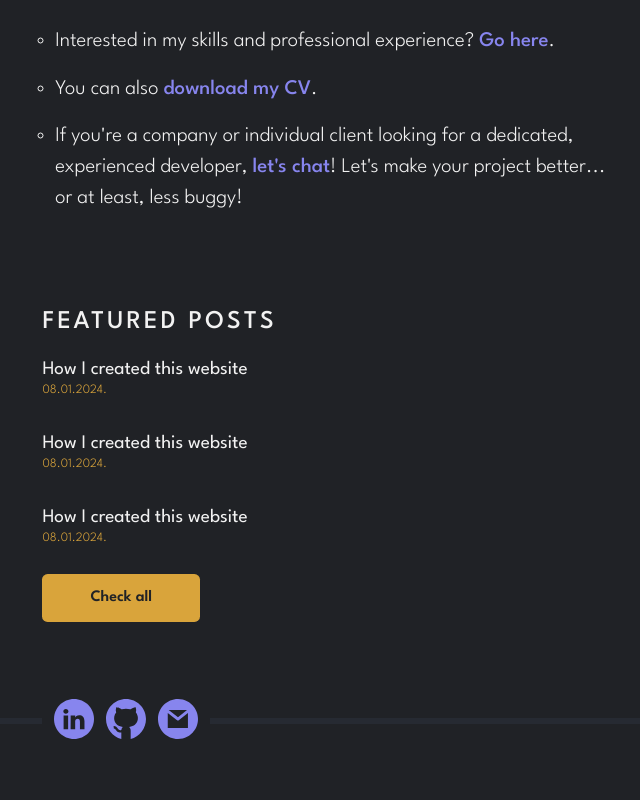
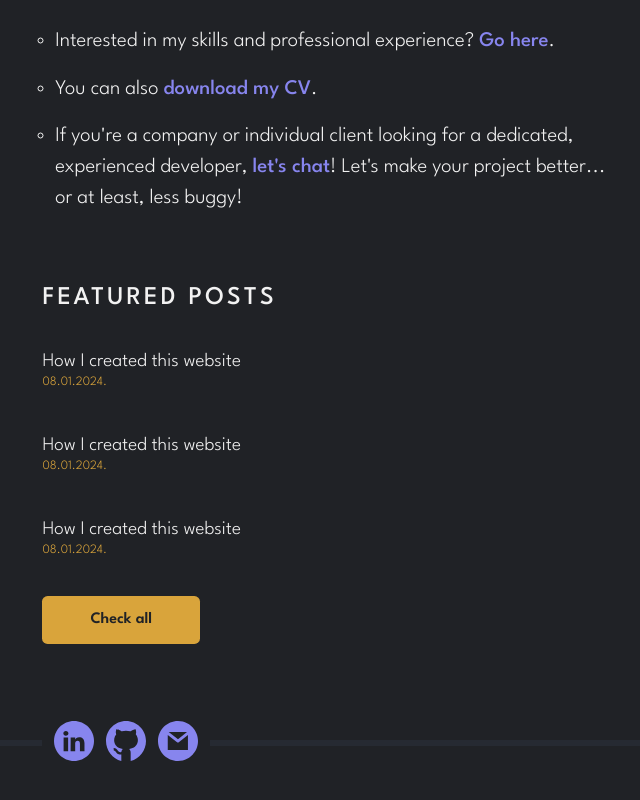
Before and after one commit to krckyboy/todorovic.dev, a Next.js app: page / in a window 1280 px wide. Shown: the part 596-1396 px from the top of the page, without its empty margins (316-956 px from the left). Built offline with nearby package versions, Linux system fonts and the light colour scheme.

Commit message:
Tweaking blog related styles in grid and spacing.

```diff
--- a/src/app/styles.module.scss
+++ b/src/app/styles.module.scss
@@ -1,7 +1,7 @@
 @import '@/styles/vars';
 
 .featuredPostsHeading {
-  margin-top: 2rem;
+  margin-top: .5rem;
   font-weight: 500;
   align-self: flex-start;
 }
--- a/src/components/blog-post-item/styles.module.scss
+++ b/src/components/blog-post-item/styles.module.scss
@@ -1,7 +1,7 @@
 @import '@/styles/vars';
 
 .container {
-  //border: 6px solid #262A32;
+  border: 6px solid #262A32;
   border-top: none;
   border-left: none;
   padding: 1rem 1rem 1rem 0;
@@ -10,6 +10,11 @@
 
   &.slim {
     padding-block: .5rem;
+    border: none;
+
+    .heading {
+      font-weight: 300;
+    }
   }
 
   .heading {
--- a/src/styles/global.module.scss
+++ b/src/styles/global.module.scss
@@ -24,8 +24,8 @@
 .blogs {
   display: grid;
   grid-template-columns: repeat(1, 1fr);
-  gap: 20px;
-  margin-top: 1rem;
+  gap: 30px;
+  margin-top: 2rem;
 }
 
 .pageHeading {
```
